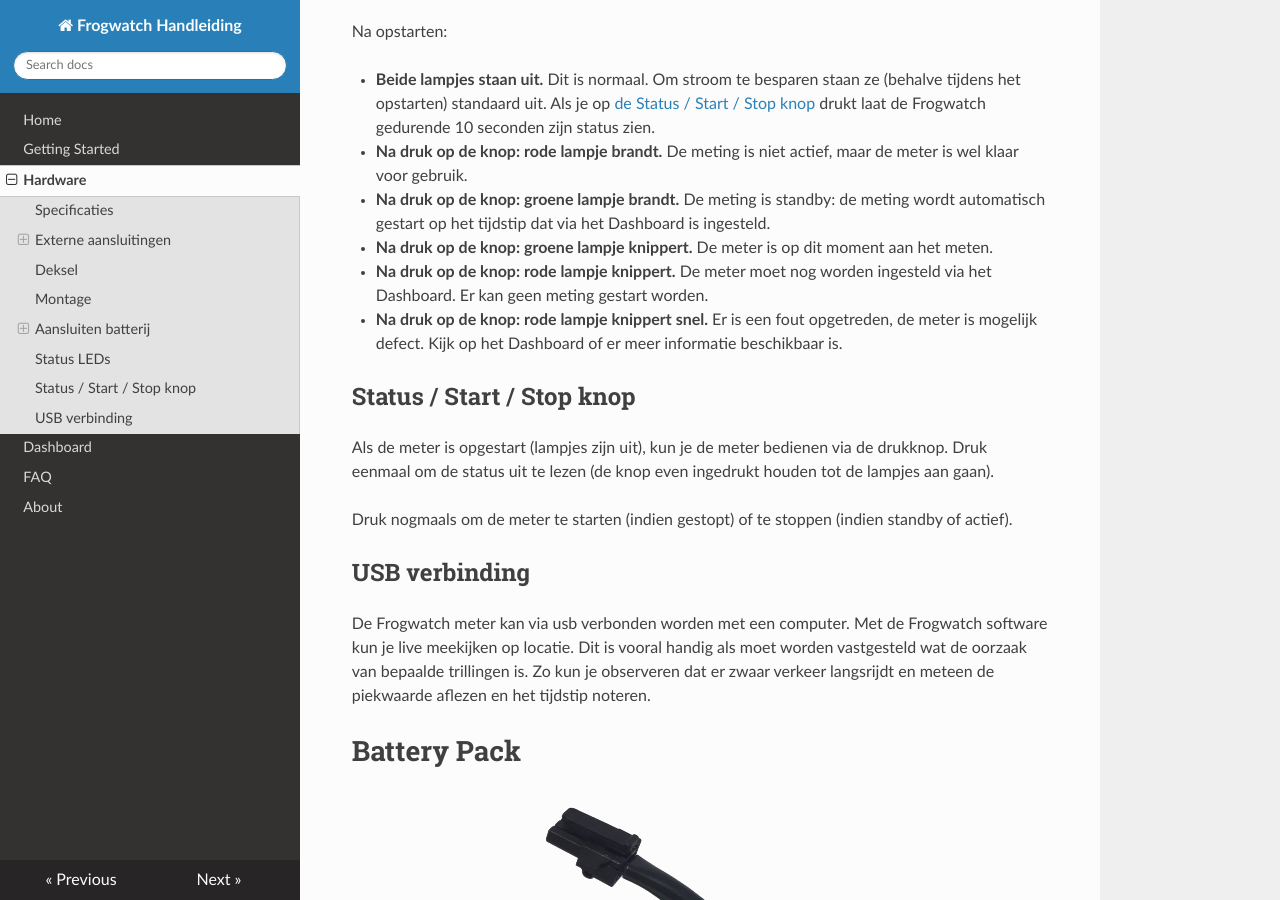
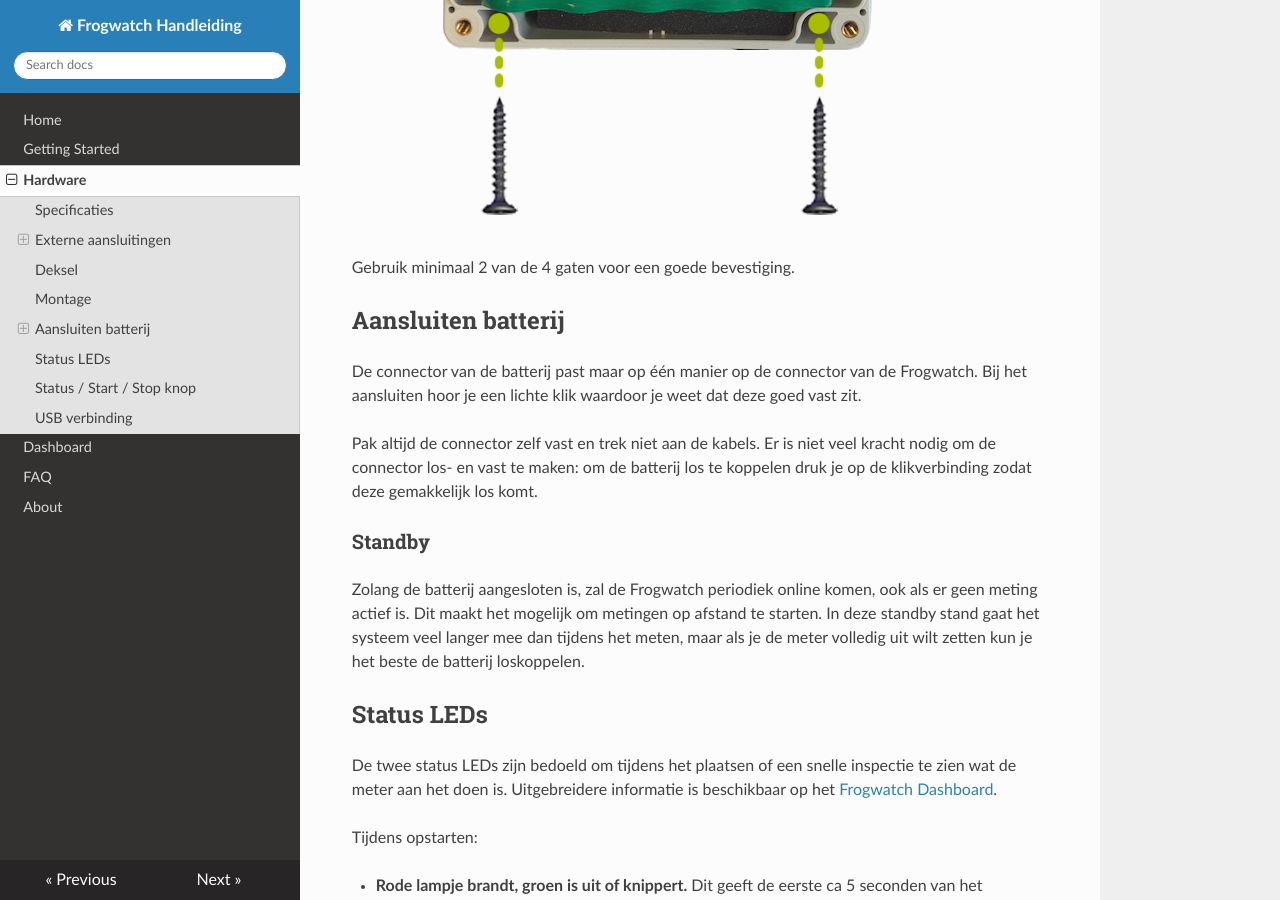
Before and after one commit to ijager/docs.frog.watch, an MkDocs documentation site: the page built from docs/hardware.md, in a window 1280 px wide and 900 px high, scrolled down 2648 px. Built offline with MkDocs 1.6.1, drawn with Linux system fonts in a browser that asks for light colours; nearby versions of some CDN libraries.

Commit message:
Add bevestigings image

```diff
--- a/docs/hardware.md
+++ b/docs/hardware.md
@@ -51,7 +51,9 @@ Binnen het deksel zie je een metalen kastje met een USB-connector, twee status L
 ## Montage
 Als je het deksel geopend hebt, zie je dat op elk van de vier hoeken van de meter een uitsparing is met een gat dat helemaal doorloopt, door de aluminium achterkant heen. Deze vier gaten zijn bedoeld om de meter aan de muur te bevestigen.
 
+![Frogwatch bevestiging](img/FrogwatchMeter_front_bevestiging.png)
 
+Gebruik minimaal 2 van de 4 gaten voor een goede bevestiging.
 
 ## Aansluiten batterij
 De connector van de batterij past maar op één manier op de connector van de Frogwatch. Bij het aansluiten hoor je een lichte klik waardoor je weet dat deze goed vast zit.
```
Also changed, not shown: docs/img/FrogwatchMeter_front.png (added), docs/img/FrogwatchMeter_front_bevestiging.png (added).
